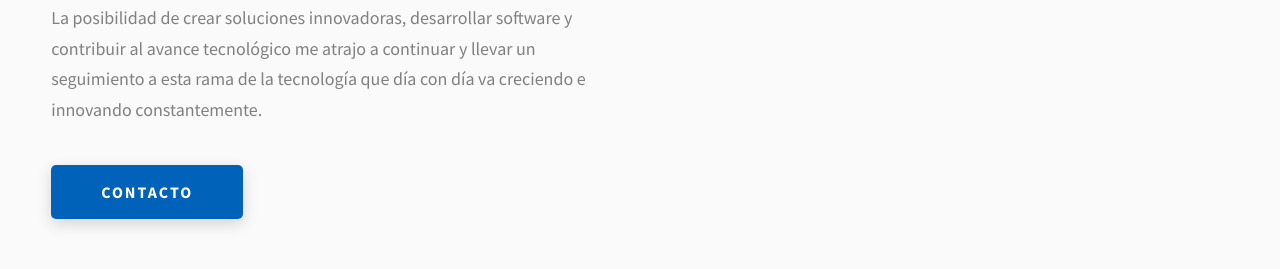
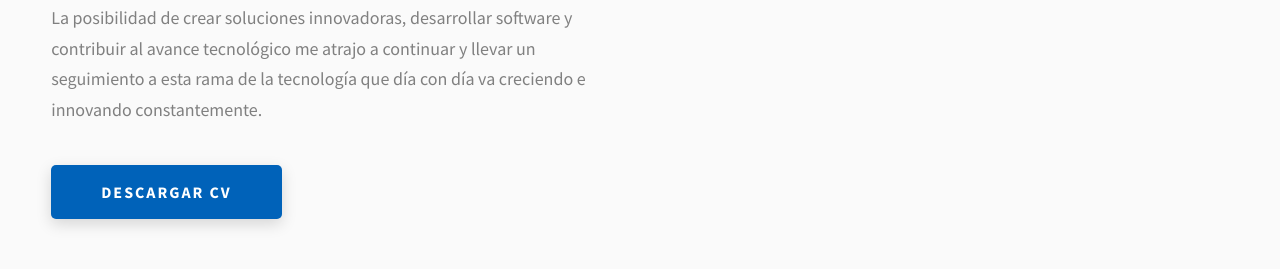
Before and after one commit to alexismartinez-ufg/Portafolio, a plain HTML site: page claudia.html in a window 1280 px wide. Shown: the part 1401-1670 px from the top of the page. Drawn offline with Linux system fonts and the light colour scheme; files whose address does not match are found by name.

Commit message:
Adición de curriculum

```diff
--- a/claudia.html
+++ b/claudia.html
@@ -132,9 +132,9 @@
                  a esta rama de la tecnología que día con día va creciendo e innovando constantemente.
               </p>
             </div>
-            <a href="./claudia.html#contact" class="btn btn--med btn--theme dynamicBgClr"
-              >Contacto</a
-            >
+            <a href="./CV/Claudia.pdf" class="btn btn--med btn--theme dynamicBgClr" download
+            >Descargar CV</a
+            >
           </div>
           <div class="about__content-skills">
             <h3 class="about__content-title">Mis habilidades</h3>
```
Also changed, not shown: guillermo.html (+3 -3 lines), 2 other files.
